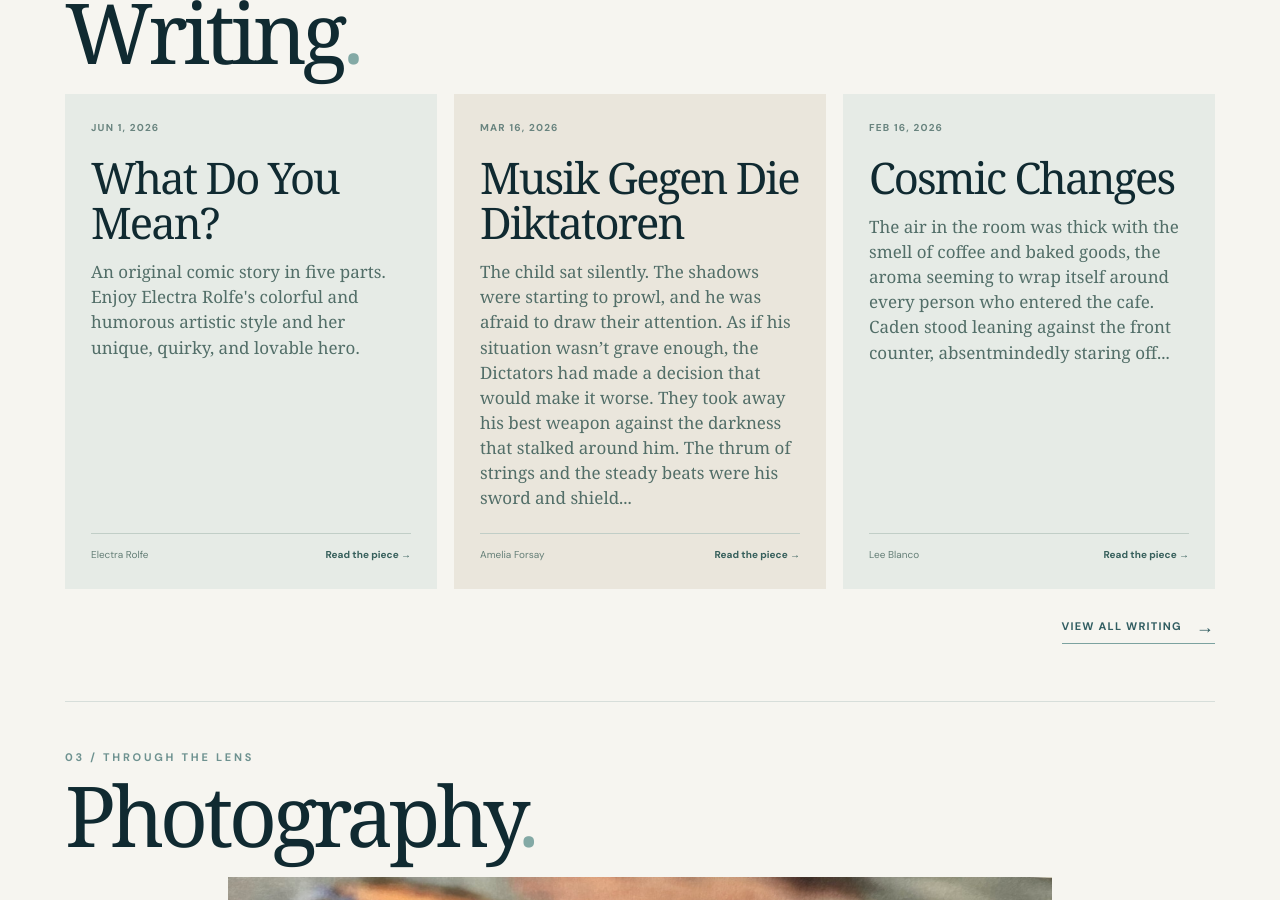
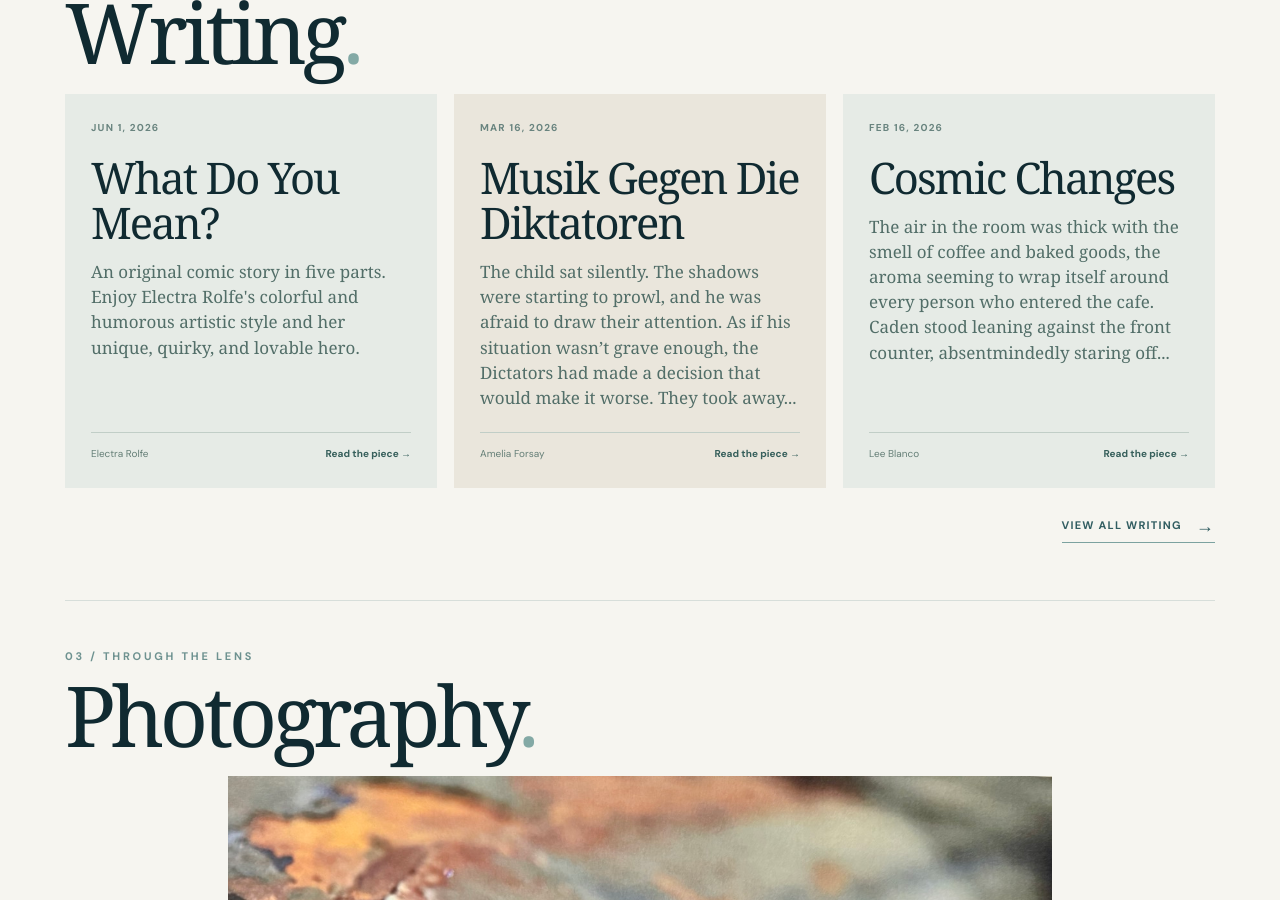
Before and after one commit to egentler/deep-blue, a Jekyll site: the page built from index.html, in a window 1280 px wide and 900 px high, scrolled down 2275 px. Built offline with Jekyll 4.4.1, drawn with Linux system fonts in a browser that asks for light colours; some web fonts are replaced.

Commit message:
Update _posts/2026-10-16-musik-gegen-die-diktatoren.md (via Pages CMS)

```diff
--- a/_posts/2026-10-16-musik-gegen-die-diktatoren.md
+++ b/_posts/2026-10-16-musik-gegen-die-diktatoren.md
@@ -5,9 +5,7 @@ category: Writing
 author: Amelia Forsay
 preview: The child sat silently. The shadows were starting to prowl, and he was
   afraid to draw their attention. As if his situation wasn’t grave enough, the
-  Dictators had made a decision that would make it worse. They took away his
-  best weapon against the darkness that stalked around him. The thrum of strings
-  and the steady beats were his sword and shield...
+  Dictators had made a decision that would make it worse. They took away...
 show_cover_in_series: true
 sample: false
 ---
```
